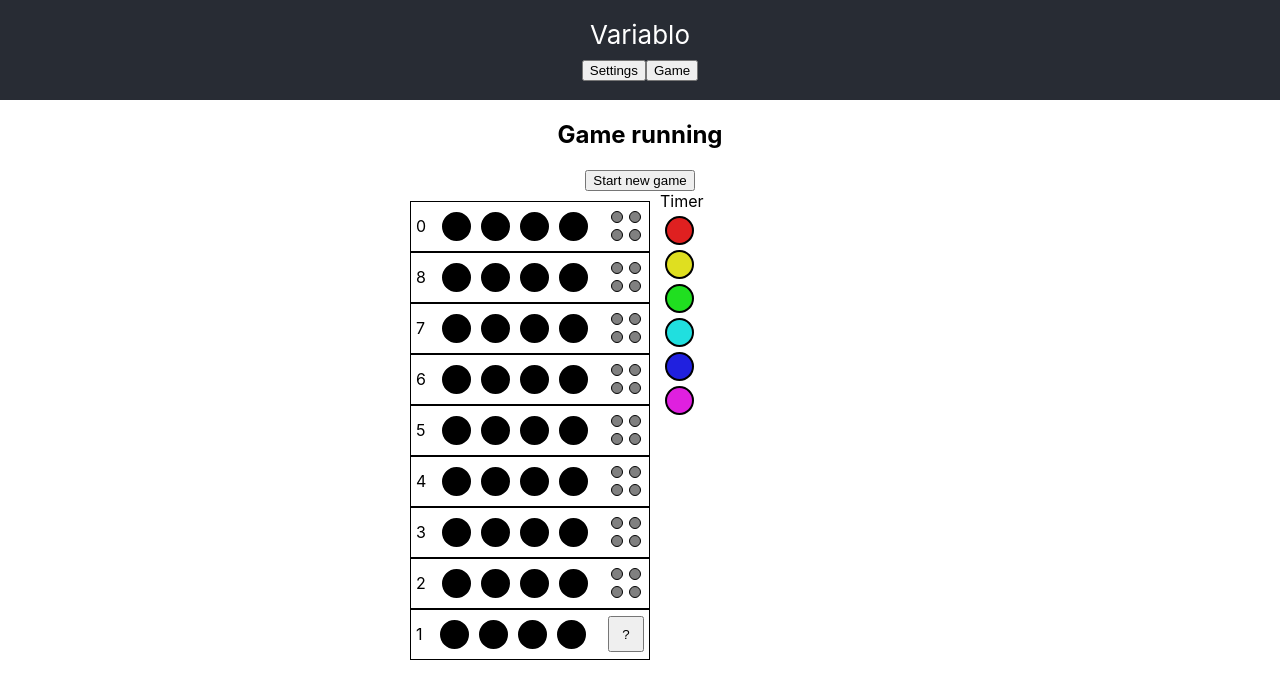
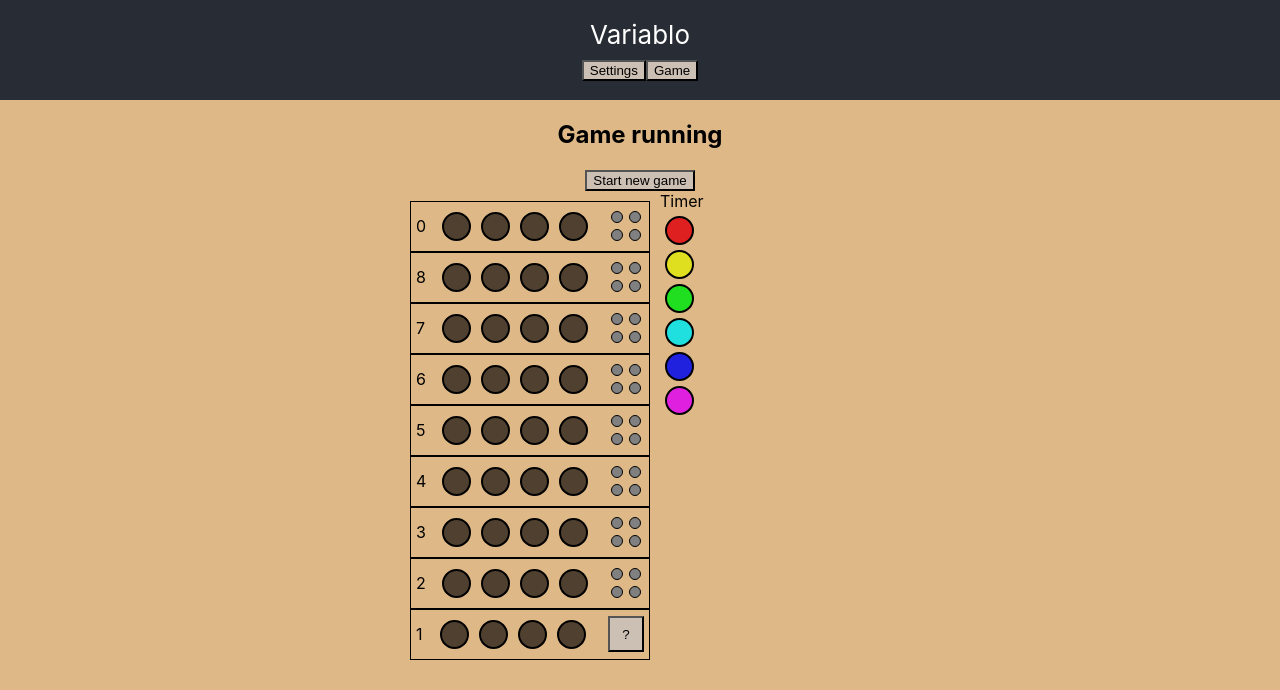
Before and after one commit to Radivis/combinatio, a React (Create React App) app: page / in a window 1280 px wide. Shown: the top 690 px of the page. Built offline with nearby package versions, Linux system fonts and the light colour scheme.

Commit message:
White pins are placed first, then black ones

```diff
--- a/src/App.css
+++ b/src/App.css
@@ -1,5 +1,14 @@
+body {
+  background-color: burlywood;
+}
+
+button {
+  background-color: hsl(30, 20%, 75%);
+}
+
 .App {
   text-align: center;
+  background-color: burlywood;
 }
 
 .App-logo {
--- a/src/components/Game/Game.tsx
+++ b/src/components/Game/Game.tsx
@@ -18,7 +18,7 @@ const Game = (props: gameProps) => {
     const { numRows, baseColors } = props;
 
     const defaultStartColorArray = range(numPinsPerRow).map(i => {
-        return Color.makeHsl(1, 0, 0);
+        return Color.makeHsl(30, 25, 25);
     })
 
 
--- a/src/components/InfoPins/InfoPins.tsx
+++ b/src/components/InfoPins/InfoPins.tsx
@@ -18,9 +18,11 @@ const InfoPins = (props: infoPinsProps) => {
 
     const pinClasses: string[] = new Array(numPinsPerRow).fill('info-pin');
 
+    const numWhite = numCorrectColor - numFullyCorrect;
+
     pinClasses.forEach((_pinClass: string, index: number) => {
-        if (numFullyCorrect > index && shouldClearBoard === false) pinClasses[index] += ' black';
-        else if (numCorrectColor > index && shouldClearBoard === false) pinClasses[index] += ' white';
+        if (numWhite > index && shouldClearBoard === false) pinClasses[index] += ' white';
+        else if (numCorrectColor > index && shouldClearBoard === false) pinClasses[index] += ' black';
         else pinClasses[index] += ' grey';
     });
 
```
